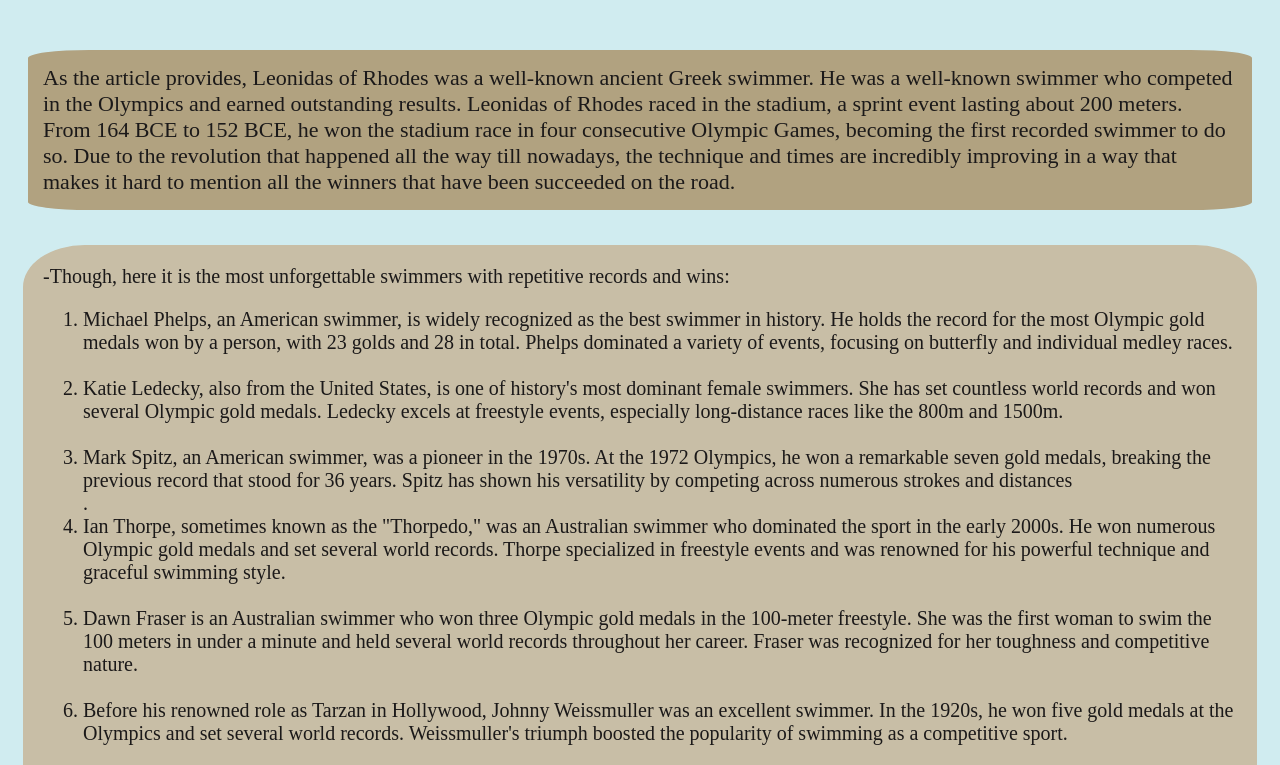
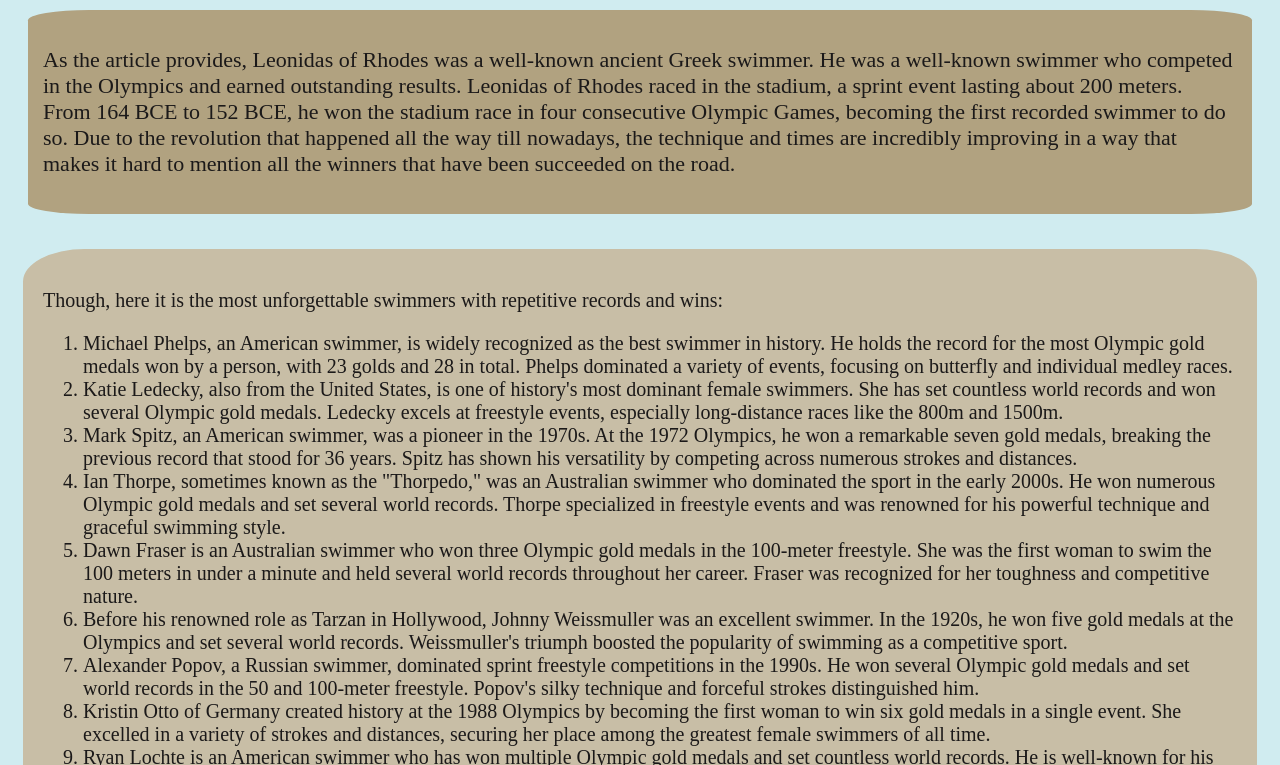
Before and after one commit to aiabdela/ist263, a plain HTML site: page project05/thirdpage.html in a window 1280 px wide. Shown: the part 106-871 px from the top of the page. Drawn offline with Linux system fonts and the light colour scheme.

Commit message:
ljkjnkjiulkn

```diff
--- a/project05/thirdpage.html
+++ b/project05/thirdpage.html
@@ -18,59 +18,44 @@
 
 
 </head>
-<body >
+<body>
     <div class="thirdb">
         <h1 class="title3">title and records</h1>
 
         <a href="#skip" class="skip">skip to content</a>
         <main>
+           <div class="rec">
                 <p>
-<div class="rec">
                     As the article provides, Leonidas of Rhodes was a well-known ancient Greek swimmer. He was a well-known swimmer who competed in the Olympics and earned outstanding results. Leonidas of Rhodes raced in the stadium, a sprint event lasting about 200 meters.<br> From 164 BCE to 152 BCE, he won the stadium race in four consecutive Olympic Games, becoming the first recorded swimmer to do so.
                     Due to the revolution that happened all the way till nowadays, the technique and times are incredibly improving in a way that makes it hard to mention all the winners that have been succeeded on the road.
-<br>
+                </p>
             </div>
             <div class="table">
--Though, here it is the most unforgettable swimmers with repetitive records and wins:<br>
+                <p>
+                    Though, here it is the most unforgettable swimmers with repetitive records and wins:
+                </p>
                 <ol>
-	<li> Michael Phelps, an American swimmer, is widely recognized as the best swimmer in history. He holds the record for the most Olympic gold medals won by a person, with 23 golds and 28 in total. Phelps dominated a variety of events, focusing on butterfly and individual medley races.</li>
-
-
-    <br>
-   <li>  Katie Ledecky, also from the United States, is one of history's most dominant female swimmers. She has set countless world records and won several Olympic gold medals. Ledecky excels at freestyle events, especially long-distance races like the 800m and 1500m.</li>
- 	<br>
-    <li> Mark Spitz, an American swimmer, was a pioneer in the 1970s. At the 1972 Olympics, he won a remarkable seven gold medals, breaking the previous record that stood for 36 years. Spitz has shown his versatility by competing across numerous strokes and distances</li>.
- 	<br>
-    <li> Ian Thorpe, sometimes known as the "Thorpedo," was an Australian swimmer who dominated the sport in the early 2000s. He won numerous Olympic gold medals and set several world records. Thorpe specialized in freestyle events and was renowned for his powerful technique and graceful swimming style.</li>
-             <br>
-    <li>  Dawn Fraser is an Australian swimmer who won three Olympic gold medals in the 100-meter freestyle. She was the first woman to swim the 100 meters in under a minute and held several world records throughout her career. Fraser was recognized for her toughness and competitive nature.</li>
-
-             <br>
- <li> Before his renowned role as Tarzan in Hollywood, Johnny Weissmuller was an excellent swimmer. In the 1920s, he won five gold medals at the Olympics and set several world records. Weissmuller's triumph boosted the popularity of swimming as a competitive sport.</li>
-              <br>
-    <li>  Alexander Popov, a Russian swimmer, dominated sprint freestyle competitions in the 1990s. He won several Olympic gold medals and set world records in the 50 and 100-meter freestyle. Popov's silky technique and forceful strokes distinguished him.</li>
-             <br>
-   <li> Kristin Otto of Germany created history at the 1988 Olympics by becoming the first woman to win six gold medals in a single event. She excelled in a variety of strokes and distances, securing her place among the greatest female swimmers of all time. </li>
-
-            <br>
-     <li>  Ryan Lochte is an American swimmer who has won multiple Olympic gold medals and set countless world records. He is well-known for his versatility in many strokes and individual medley events. Lochte's athleticism and competitive drive have made him a well-known personality in swimming.</li>
-              <br>
-    <li> Matt Biondi, an American swimmer, was extremely successful in the 1980s and 1990s. He won numerous Olympic gold medals and established world records in the freestyle and butterfly events. Biondi's outstanding sprinting speed and strong strokes made him a formidable contender.</li>
-
+                    <li>Michael Phelps, an American swimmer, is widely recognized as the best swimmer in history. He holds the record for the most Olympic gold medals won by a person, with 23 golds and 28 in total. Phelps dominated a variety of events, focusing on butterfly and individual medley races.</li>
+                    <li>Katie Ledecky, also from the United States, is one of history's most dominant female swimmers. She has set countless world records and won several Olympic gold medals. Ledecky excels at freestyle events, especially long-distance races like the 800m and 1500m.</li>
+                    <li>Mark Spitz, an American swimmer, was a pioneer in the 1970s. At the 1972 Olympics, he won a remarkable seven gold medals, breaking the previous record that stood for 36 years. Spitz has shown his versatility by competing across numerous strokes and distances.</li>
+                    <li>Ian Thorpe, sometimes known as the "Thorpedo," was an Australian swimmer who dominated the sport in the early 2000s. He won numerous Olympic gold medals and set several world records. Thorpe specialized in freestyle events and was renowned for his powerful technique and graceful swimming style.</li>
+                    <li>Dawn Fraser is an Australian swimmer who won three Olympic gold medals in the 100-meter freestyle. She was the first woman to swim the 100 meters in under a minute and held several world records throughout her career. Fraser was recognized for her toughness and competitive nature.</li>
+                    <li>Before his renowned role as Tarzan in Hollywood, Johnny Weissmuller was an excellent swimmer. In the 1920s, he won five gold medals at the Olympics and set several world records. Weissmuller's triumph boosted the popularity of swimming as a competitive sport.</li>
+                    <li>Alexander Popov, a Russian swimmer, dominated sprint freestyle competitions in the 1990s. He won several Olympic gold medals and set world records in the 50 and 100-meter freestyle. Popov's silky technique and forceful strokes distinguished him.</li>
+                    <li>Kristin Otto of Germany created history at the 1988 Olympics by becoming the first woman to win six gold medals in a single event. She excelled in a variety of strokes and distances, securing her place among the greatest female swimmers of all time.</li>
+                    <li>Ryan Lochte is an American swimmer who has won multiple Olympic gold medals and set countless world records. He is well-known for his versatility in many strokes and individual medley events. Lochte's athleticism and competitive drive have made him a well-known personality in swimming.</li>
+                    <li>Matt Biondi, an American swimmer, was extremely successful in the 1980s and 1990s. He won numerous Olympic gold medals and established world records in the freestyle and butterfly events. Biondi's outstanding sprinting speed and strong strokes made him a formidable contender.</li>
                 </ol>
             </div>
            <div class="win">
-
                 <img src="../images/phalepss.jpeg" alt="the swimmer phelps">
                 <img src="../images/kristan.jpeg" alt="the swimmer kristan">
                 <img src="../images/ian.jpeg" alt="the swimmer ian">
                 <img src="../images/kaitie.jpeg" alt="the swimmer kaitie">
            </div>
+        </main>
     </div>
-       </p>
-    </main>
     <footer>
-
         <div class="footer" id="skip">
             <a href="https://www.linkedin.com/in/aicha-abdelaziz?lipi=urn%3Ali%3Apage%3Ad_flagship3_profile_view_base_contact_details%3Bml7219MOR%2FeTA%2BzkxZA4TA%3D%3D" class="text">contact us</a>
             <a href="https://www.worldaquatics.com/about" class="text">about us</a>
@@ -78,8 +63,7 @@ Due to the revolution that happened all the way till nowadays, the technique and
         </div>
         <div class="move">
             <a href="https://aiabdela.github.io/ist263/project05/homepage.html" class="twopage">home page</a>
-    <a href="https://aiabdela.github.io/ist263/project05/secondpage.html" class="threepage"> history</a>
-
+            <a href="https://aiabdela.github.io/ist263/project05/secondpage.html" class="threepage">history</a>
         </div>
     </footer>
 </body>
```
Lines whose indentation alone changed are shown as unchanged.
